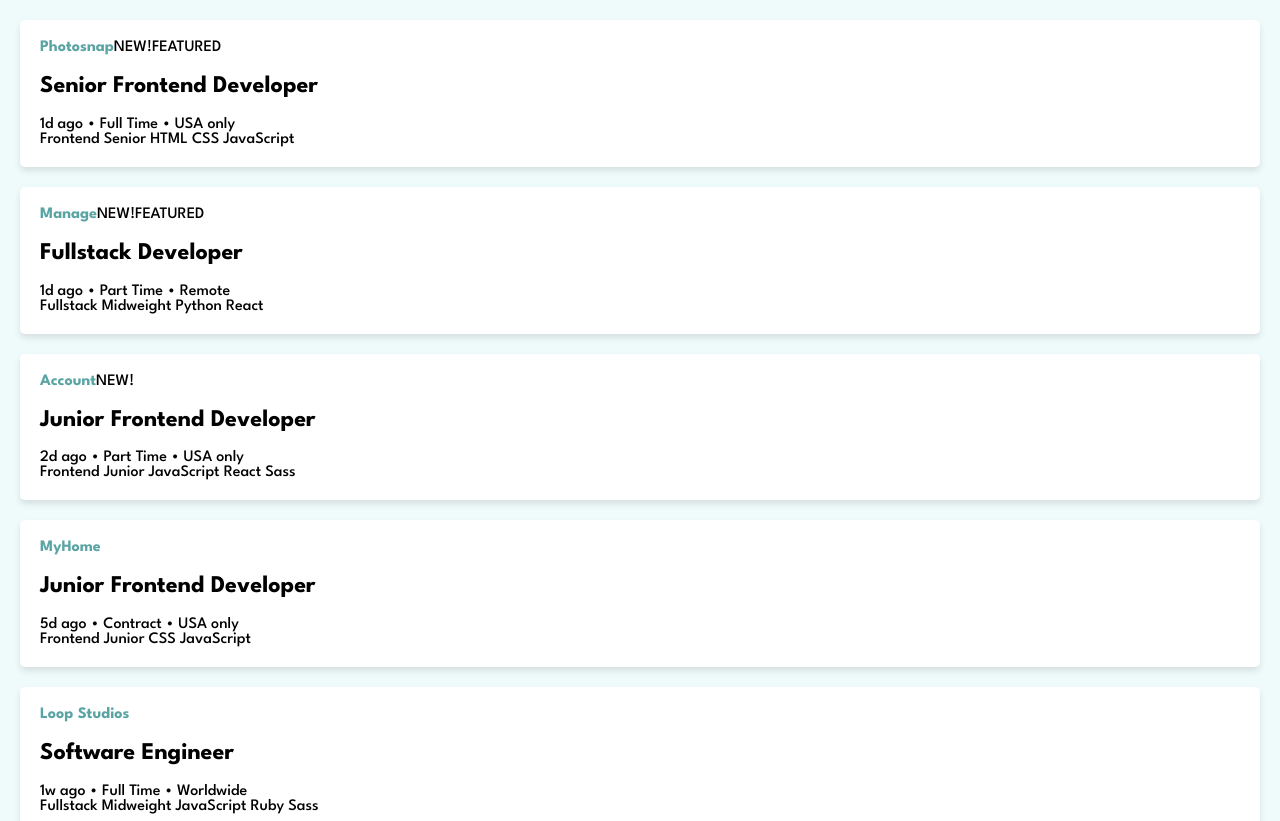
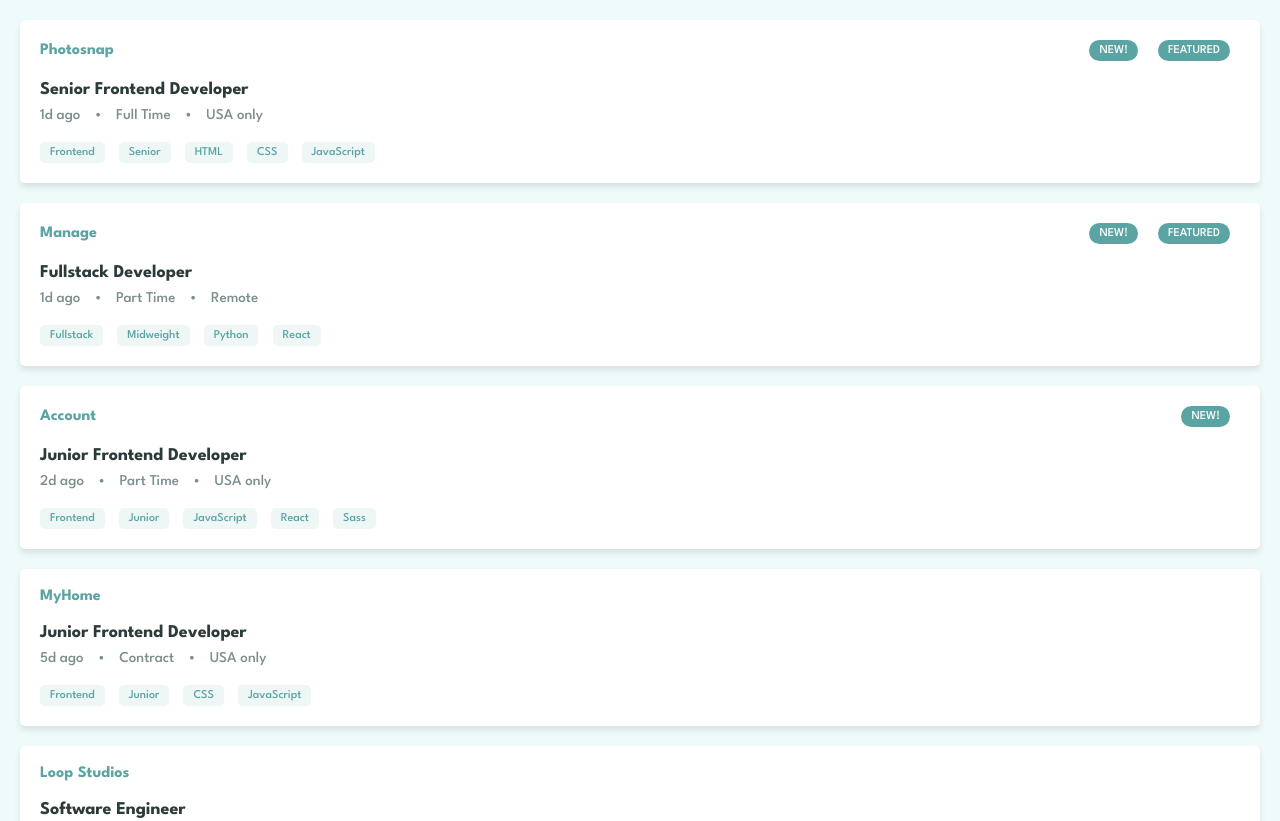
Before and after one commit to Icily57/Job-listing, a plain HTML site: page index.html in a window 1280 px wide. Shown: the top 821 px of the page. Drawn offline with Linux system fonts and the light colour scheme; a script that the page names is missing.

Commit message:
CSS complete

```diff
--- a/styles.css
+++ b/styles.css
@@ -1,3 +1,5 @@
+@import url('https://fonts.googleapis.com/css2?family=League+Spartan:wght@500;700&display=swap');
+
 body {
   font-family: 'League Spartan', sans-serif;
   background-color: hsl(180, 52%, 96%);
@@ -19,6 +21,8 @@ body {
   margin-bottom: 20px;
   border-radius: 5px;
   box-shadow: 0 4px 6px rgba(0, 0, 0, 0.1);
+  display: flex;
+  flex-direction: column;
 }
 
 .job-header {
@@ -30,4 +34,64 @@ body {
 .company {
   font-weight: 700;
   color: hsl(180, 29%, 50%);
+  margin-right: 10px;
 }
+
+.new, .featured {
+  background-color: hsl(180, 29%, 50%);
+  color: white;
+  font-size: 12px;
+  padding: 5px 10px;
+  border-radius: 20px;
+  margin-right: 10px;
+}
+
+.new {
+  margin-left: auto;
+}
+
+.featured {
+  margin-left: 10px;
+}
+
+.position {
+  font-size: 18px;
+  font-weight: 700;
+  margin: 10px 0;
+  color: hsl(180, 14%, 20%);
+}
+
+.job-details {
+  font-size: 15px;
+  color: hsl(180, 8%, 52%);
+}
+
+.job-details span {
+  margin-right: 10px;
+}
+
+.job-tags {
+  margin-top: 10px;
+}
+
+.tag {
+  display: inline-block;
+  background-color: hsl(180, 31%, 95%);
+  color: hsl(180, 29%, 50%);
+  font-size: 12px;
+  padding: 5px 10px;
+  border-radius: 5px;
+  margin-right: 10px;
+  margin-top: 10px;
+}
+
+
+.attribution {
+  font-size: 11px;
+  text-align: center;
+  margin-top: 20px;
+}
+
+.attribution a {
+  color: hsl(228, 45%, 44%);
+}
```
Lines whose indentation alone changed are shown as unchanged.
